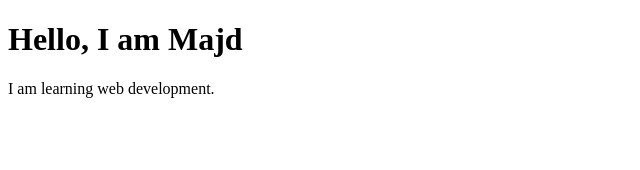
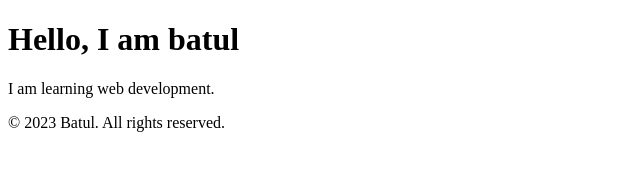
Before and after one commit to batulalahmadmohmad-creator/student-protofolio, a plain HTML site: page index.html in a window 1280 px wide. Shown: the whole page, without its empty margins (0-640 px from the left). Drawn offline with Linux system fonts and the light colour scheme.

Commit message:
batul add footer

```diff
--- a/index.html
+++ b/index.html
@@ -5,7 +5,14 @@
     <title>Student Portfolio</title>
   </head>
   <body>
-    <h1>Hello, I am Majd</h1>
+    <h1>Hello, I am batul</h1>
     <p>I am learning web development.</p>
+
+
+    <footer>
+<p>&copy; 2023 Batul. All rights reserved.</p>
+
+
+    </footer>
   </body>
 </html>
```
